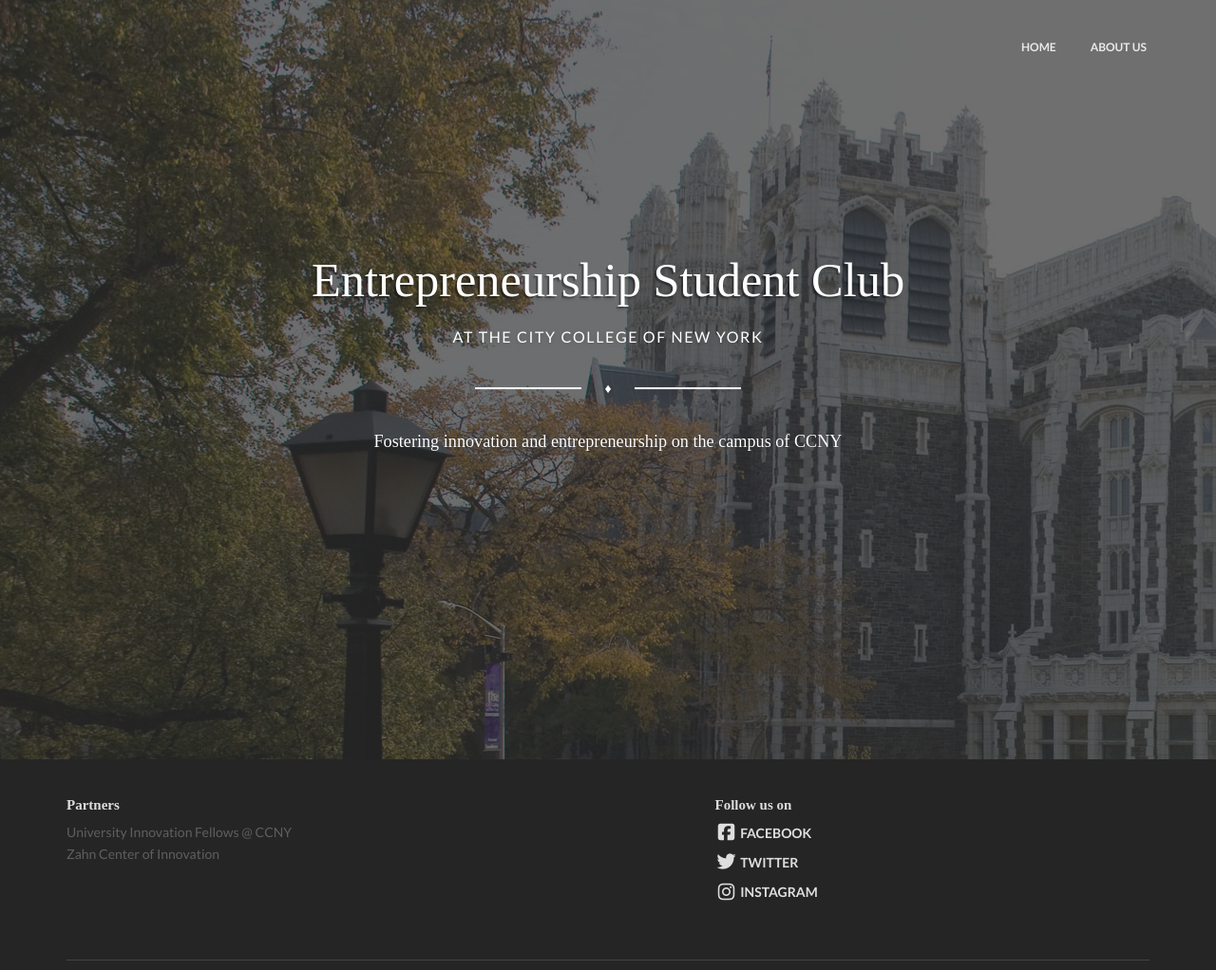
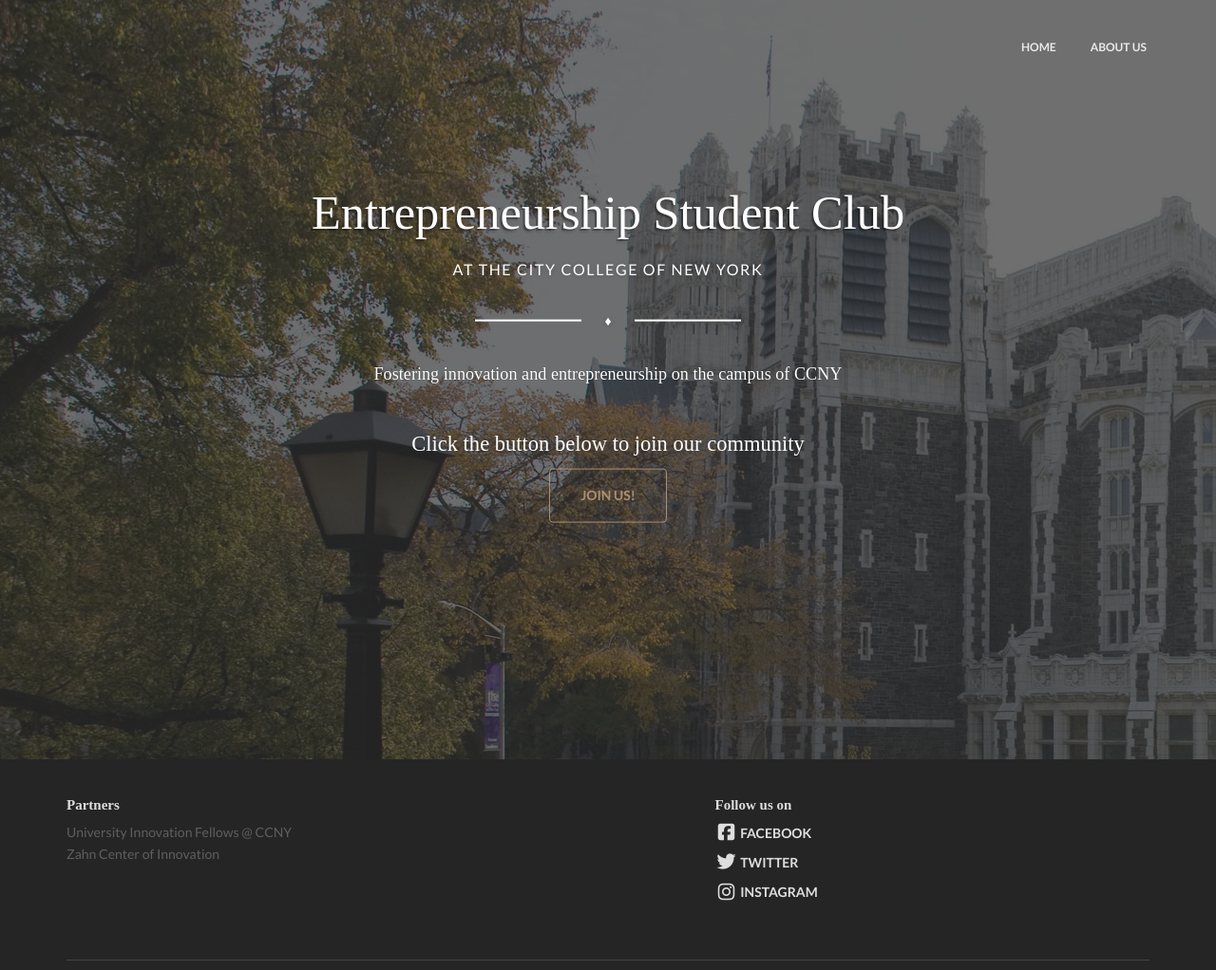
Before and after one commit to dta613/ccnyesc-website, a Django app: page / in a window 1280 px wide. Shown: the whole page at 95% size. Run offline with Django 3.2, Linux system fonts and the light colour scheme; some libraries are stand-ins or nearby versions; some web fonts are replaced.

Commit message:
Add Google form button

```diff
--- a/homepage/templates/index.html
+++ b/homepage/templates/index.html
@@ -69,6 +69,9 @@
                         <div class="separator line-separator">♦</div>
                     </div>
                     <h5>Fostering innovation and entrepreneurship on the campus of CCNY</h5>
+                    <br />
+                    <h3>Click the button below to join our community</h3>
+                    <a href="https://goo.gl/forms/CFTvu8BTydVuHqwq2" class="btn btn-primary btn-lg" role="button">Join Us!</a>
                 </div>
             </div>
         </div>
```
